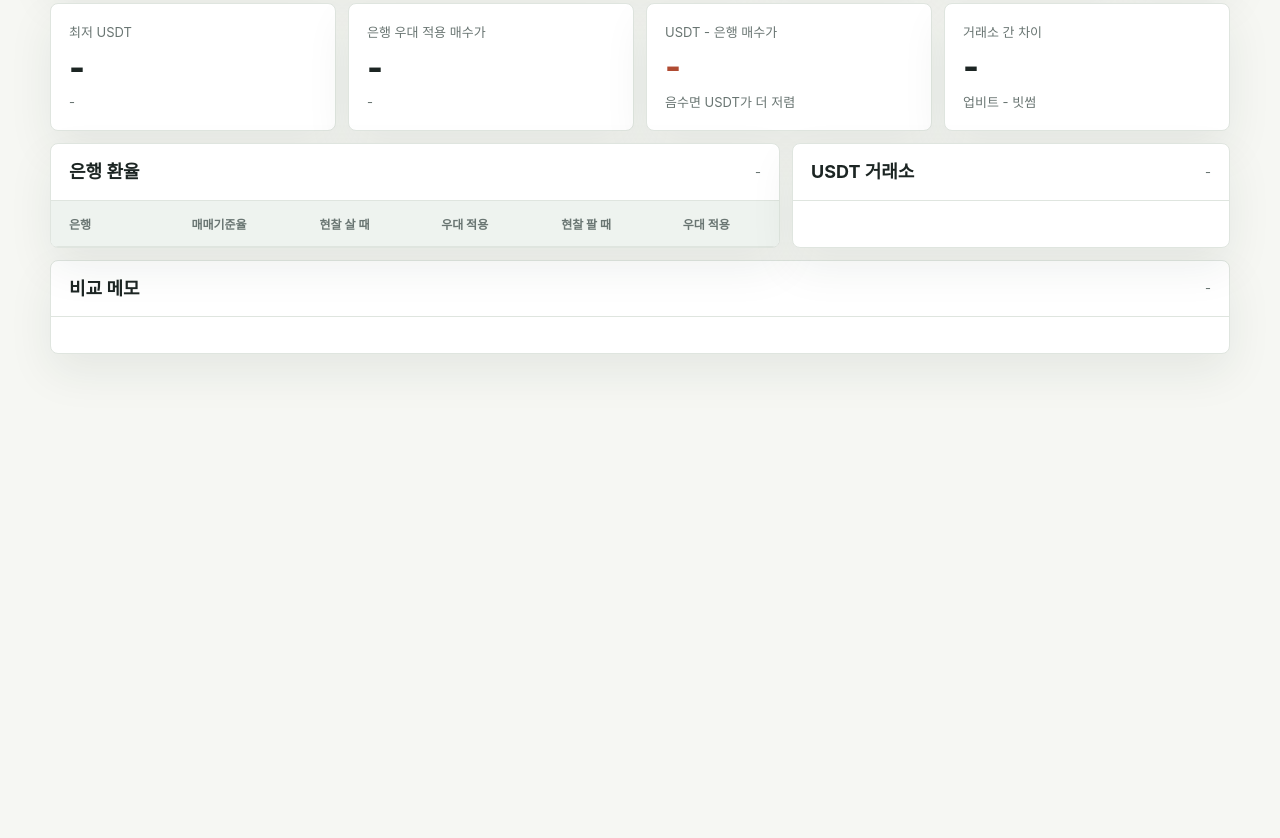
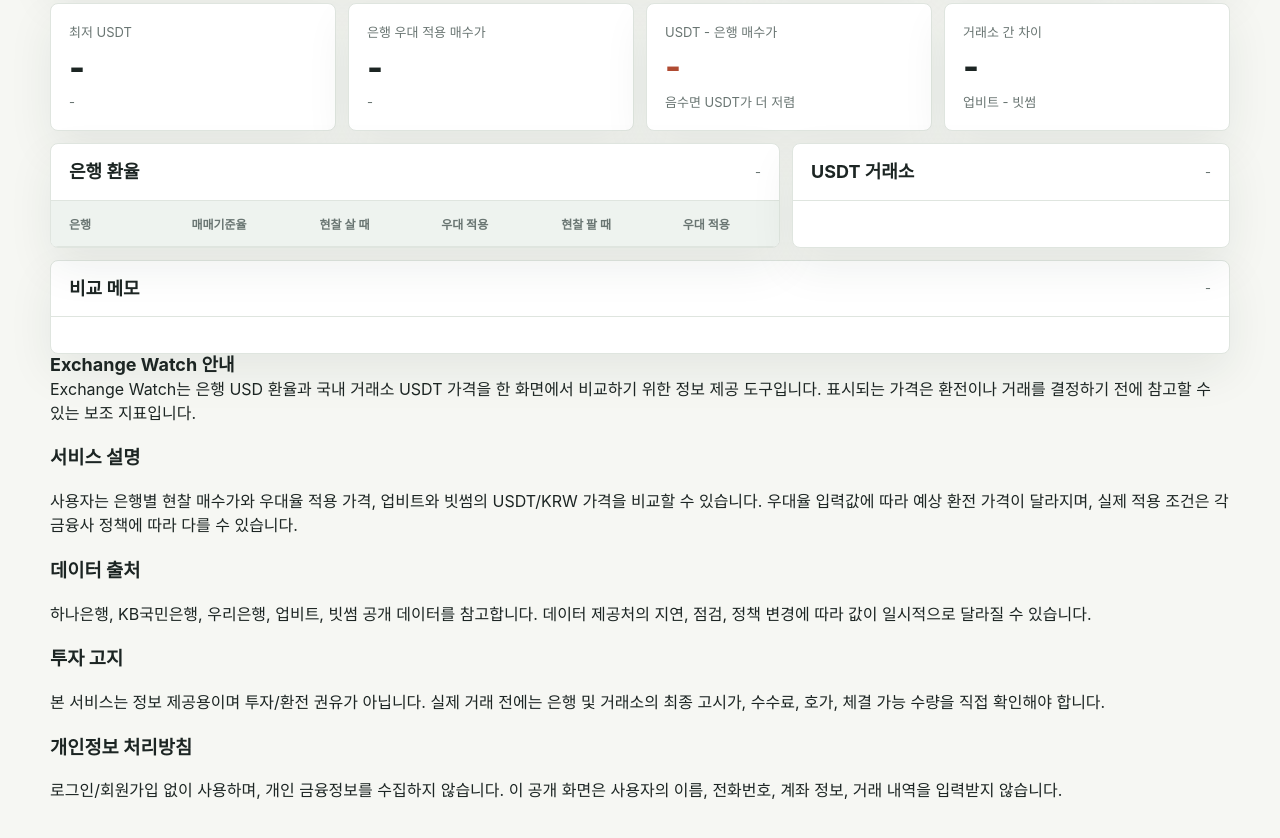
Before and after one commit to Peter0105/exchange-watch, a website: page exchange-watch/public/index.html in a window 1280 px wide. Shown: the part 272-1110 px from the top of the page. Before the commit the page ends 800 px from the top, so only its background shows below. Drawn offline with Linux system fonts and the light colour scheme; no server answers.

Commit message:
Clarify data source and privacy notices

```diff
--- a/exchange-watch/public/index.html
+++ b/exchange-watch/public/index.html
@@ -109,6 +109,46 @@
         </div>
         <div id="notes" class="notes"></div>
       </section>
+
+      <section class="info-section" aria-label="서비스 안내">
+        <div class="info-intro">
+          <h2>Exchange Watch 안내</h2>
+          <p>
+            Exchange Watch는 은행 USD 환율과 국내 거래소 USDT 가격을 한 화면에서 비교하기 위한 정보 제공 도구입니다.
+            표시되는 가격은 환전이나 거래를 결정하기 전에 참고할 수 있는 보조 지표입니다.
+          </p>
+        </div>
+        <div class="info-grid">
+          <article>
+            <h3>서비스 설명</h3>
+            <p>
+              사용자는 은행별 현찰 매수가와 우대율 적용 가격, 업비트와 빗썸의 USDT/KRW 가격을 비교할 수 있습니다.
+              우대율 입력값에 따라 예상 환전 가격이 달라지며, 실제 적용 조건은 각 금융사 정책에 따라 다를 수 있습니다.
+            </p>
+          </article>
+          <article>
+            <h3>데이터 출처</h3>
+            <p>
+              하나은행, KB국민은행, 우리은행, 업비트, 빗썸 공개 데이터를 참고합니다. 데이터 제공처의 지연, 점검,
+              정책 변경에 따라 값이 일시적으로 달라질 수 있습니다.
+            </p>
+          </article>
+          <article>
+            <h3>투자 고지</h3>
+            <p>
+              본 서비스는 정보 제공용이며 투자/환전 권유가 아닙니다. 실제 거래 전에는 은행 및 거래소의 최종 고시가,
+              수수료, 호가, 체결 가능 수량을 직접 확인해야 합니다.
+            </p>
+          </article>
+          <article>
+            <h3>개인정보 처리방침</h3>
+            <p>
+              로그인/회원가입 없이 사용하며, 개인 금융정보를 수집하지 않습니다. 이 공개 화면은 사용자의 이름, 전화번호,
+              계좌 정보, 거래 내역을 입력받지 않습니다.
+            </p>
+          </article>
+        </div>
+      </section>
     </main>
 
     <script src="./app.js" type="module"></script>
```
